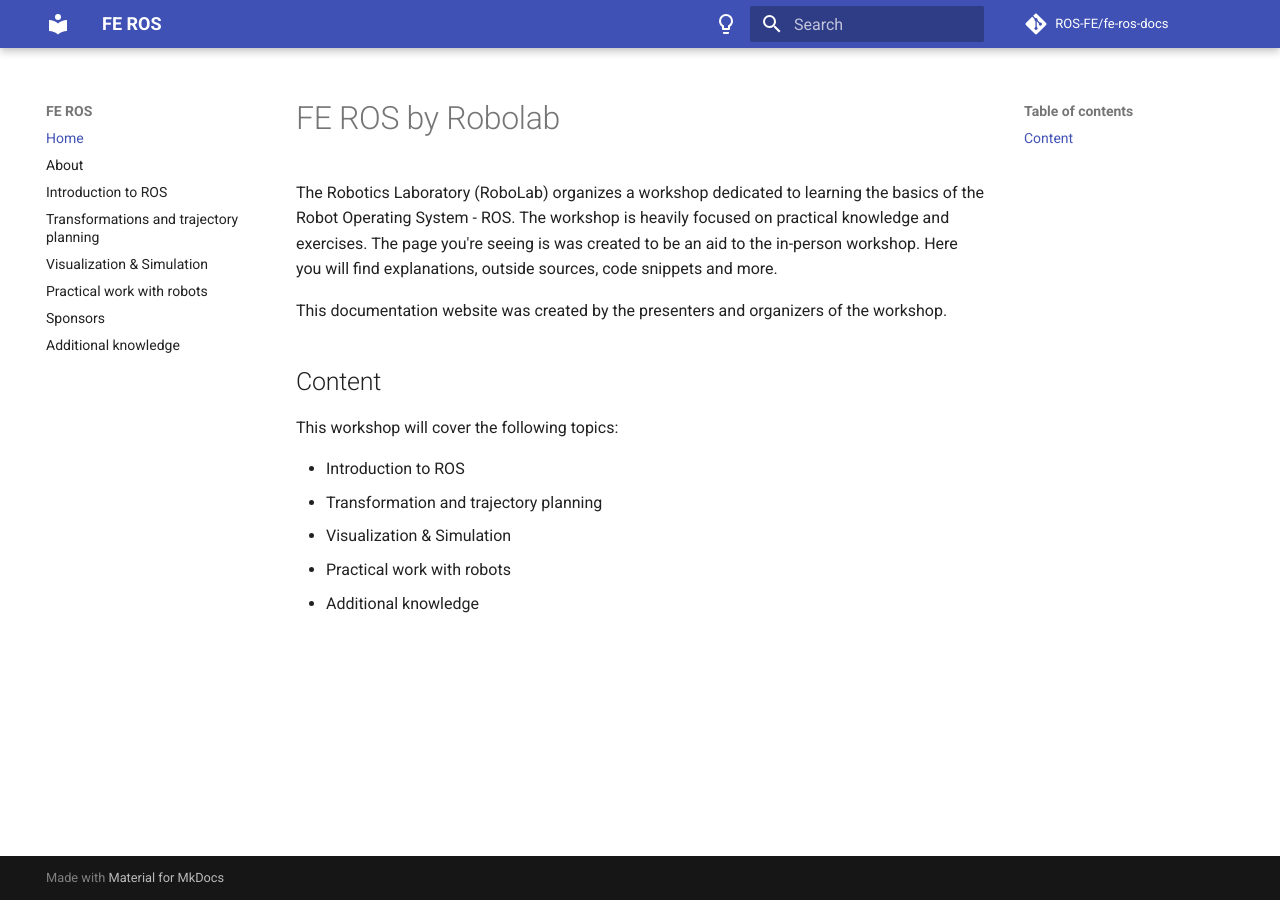
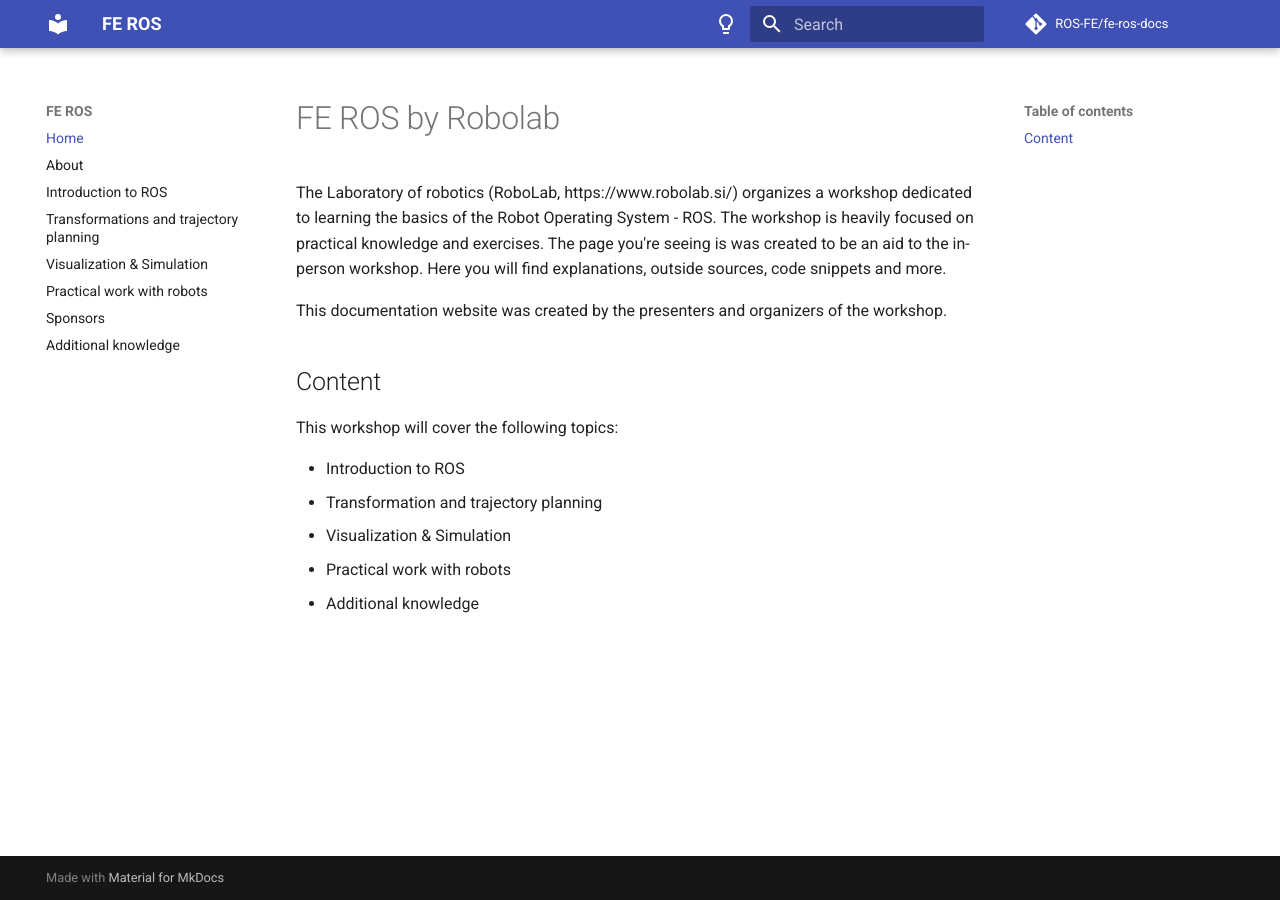
Before and after one commit to ROS-FE/fe-ros-docs, an MkDocs documentation site: the page built from docs/index.md, in a window 1280 px wide. Built offline with MkDocs 1.6.1 and Material for MkDocs 9.7.7, drawn with Linux system fonts in a browser that asks for light colours; comment, search, counter and statistics services are not loaded.

Commit message:
Update index.md

```diff
--- a/docs/index.md
+++ b/docs/index.md
@@ -1,6 +1,6 @@
 # FE ROS by Robolab
 
-The Robotics Laboratory (RoboLab) organizes a workshop dedicated to learning the basics of the Robot Operating System - ROS. The workshop is heavily focused on practical knowledge and exercises. The page you're seeing is was created to be an aid to the in-person workshop. Here you will find explanations, outside sources, code snippets and more.
+The Laboratory of robotics (RoboLab, https://www.robolab.si/) organizes a workshop dedicated to learning the basics of the Robot Operating System - ROS. The workshop is heavily focused on practical knowledge and exercises. The page you're seeing is was created to be an aid to the in-person workshop. Here you will find explanations, outside sources, code snippets and more.
 
 This documentation website was created by the presenters and organizers of the workshop.
 
```
